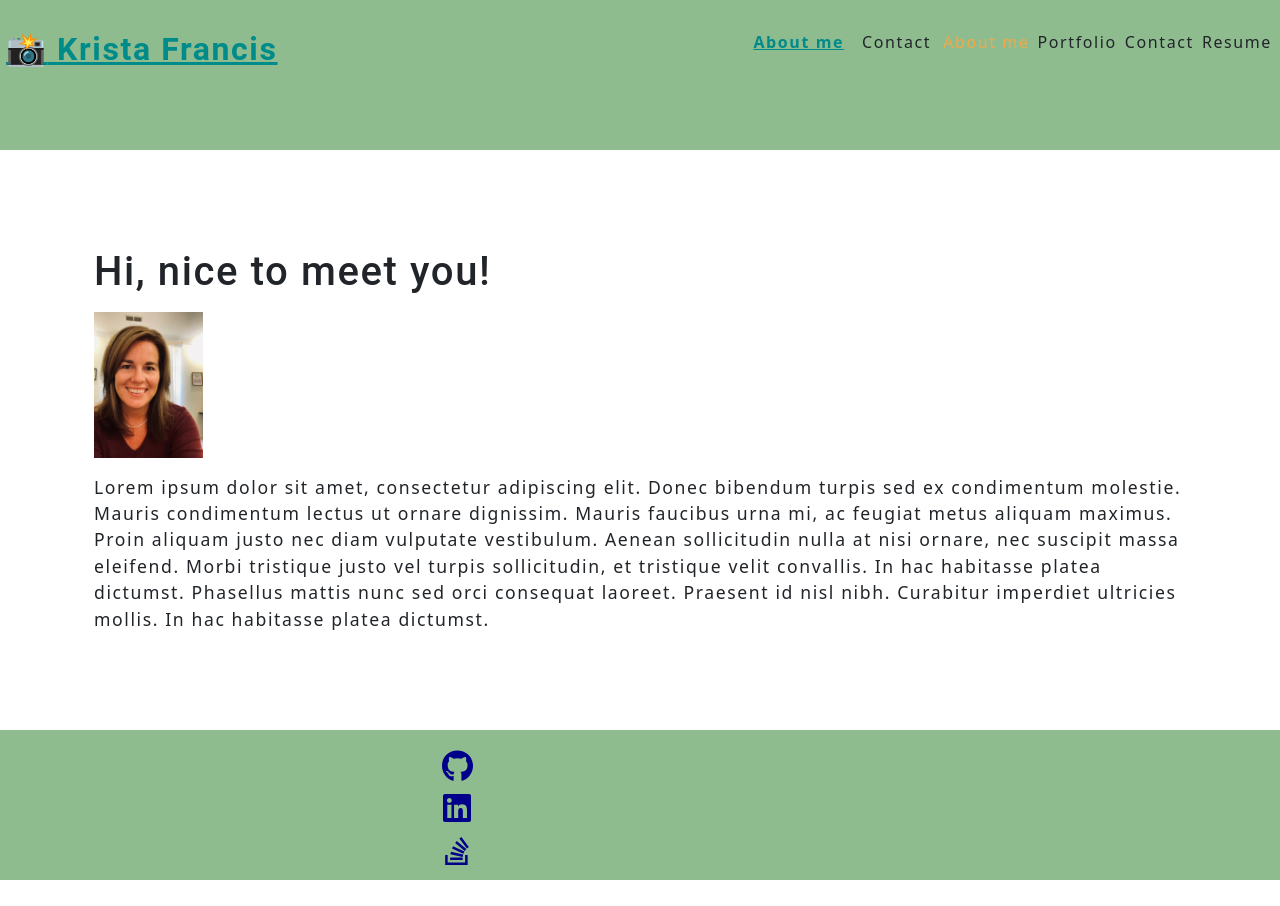
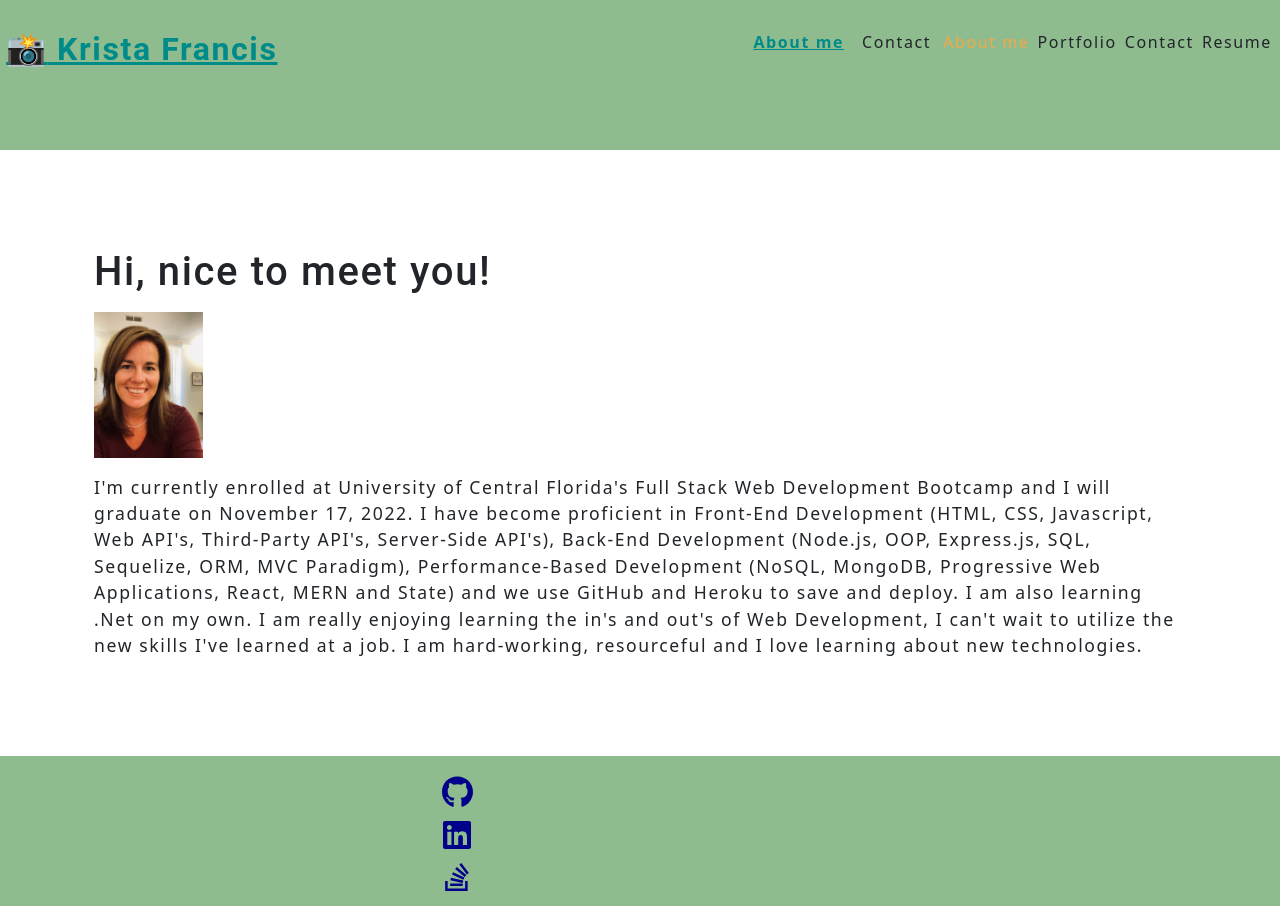
Before and after one commit to kristafrancis/kristas-react-portfolio, a React (Create React App) app: page / in a window 1280 px wide. Before the commit the page ends 880 px from the top, so only its background shows below. Built offline with nearby package versions, Linux system fonts and the light colour scheme.

Commit message:
fix index.css

```diff
--- a/src/components/About/index.js
+++ b/src/components/About/index.js
@@ -13,15 +13,17 @@ function About() {
       />
       <div className="my-2">
         <p>
-          Lorem ipsum dolor sit amet, consectetur adipiscing elit. Donec
-          bibendum turpis sed ex condimentum molestie. Mauris condimentum lectus
-          ut ornare dignissim. Mauris faucibus urna mi, ac feugiat metus aliquam
-          maximus. Proin aliquam justo nec diam vulputate vestibulum. Aenean
-          sollicitudin nulla at nisi ornare, nec suscipit massa eleifend. Morbi
-          tristique justo vel turpis sollicitudin, et tristique velit convallis.
-          In hac habitasse platea dictumst. Phasellus mattis nunc sed orci
-          consequat laoreet. Praesent id nisl nibh. Curabitur imperdiet
-          ultricies mollis. In hac habitasse platea dictumst.
+          I'm currently enrolled at University of Central Florida's Full Stack
+          Web Development Bootcamp and I will graduate on November 17, 2022. I
+          have become proficient in Front-End Development (HTML, CSS,
+          Javascript, Web API's, Third-Party API's, Server-Side API's), Back-End
+          Development (Node.js, OOP, Express.js, SQL, Sequelize, ORM, MVC
+          Paradigm), Performance-Based Development (NoSQL, MongoDB, Progressive
+          Web Applications, React, MERN and State) and we use GitHub and Heroku
+          to save and deploy. I am also learning .Net on my own. I am really
+          enjoying learning the in's and out's of Web Development, I can't wait
+          to utilize the new skills I've learned at a job. I am hard-working,
+          resourceful and I love learning about new technologies.
         </p>
       </div>
     </section>
--- a/src/index.css
+++ b/src/index.css
@@ -100,6 +100,22 @@ header {
 
 header a {
   color: darkcyan;
+}
+.footer {
+  height: 150px;
+  position: relative;
+  padding: 1rem;
+  margin: 0, auto;
+  background-color: #8fbc8f;
+}
+.singleCol {
+  max-width: 750px;
+  margin: 0, auto;
+}
+
+.social-media-icons a {
+  color: darkblue;
+  font-size: 2rem;
 }
 
 button {
@@ -269,19 +285,3 @@ a {
 .navActive {
   color: var(--secondary);
 }
-.footer {
-  height: 150px;
-  position: relative;
-  padding: 1rem;
-  margin: 0, auto;
-  background-color: #8fbc8f;
-}
-.singleCol {
-  max-width: 750px;
-  margin: 0, auto;
-}
-
-.social-media-icons a {
-  color: darkblue;
-  font-size: 2rem;
-}
```
Also changed, not shown: src/components/Footer/index.js (+1 -34 lines).
